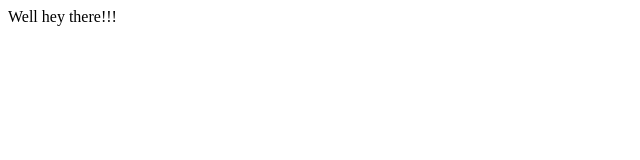
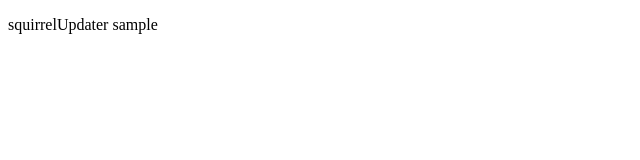
Before and after one commit to Solomon-m/squirrelUpdaterSample, a website: page src/index.html in a window 1280 px wide. Shown: the whole page, without its empty margins (0-640 px from the left). Drawn offline with Linux system fonts and the light colour scheme.

```diff
--- a/src/index.html
+++ b/src/index.html
@@ -5,6 +5,6 @@
     <title></title>
   </head>
   <body>
-    Well hey there!!!
+    <p>squirrelUpdater sample</p>
   </body>
 </html>
```
Also changed, not shown: package.json (+22 -3 lines).
